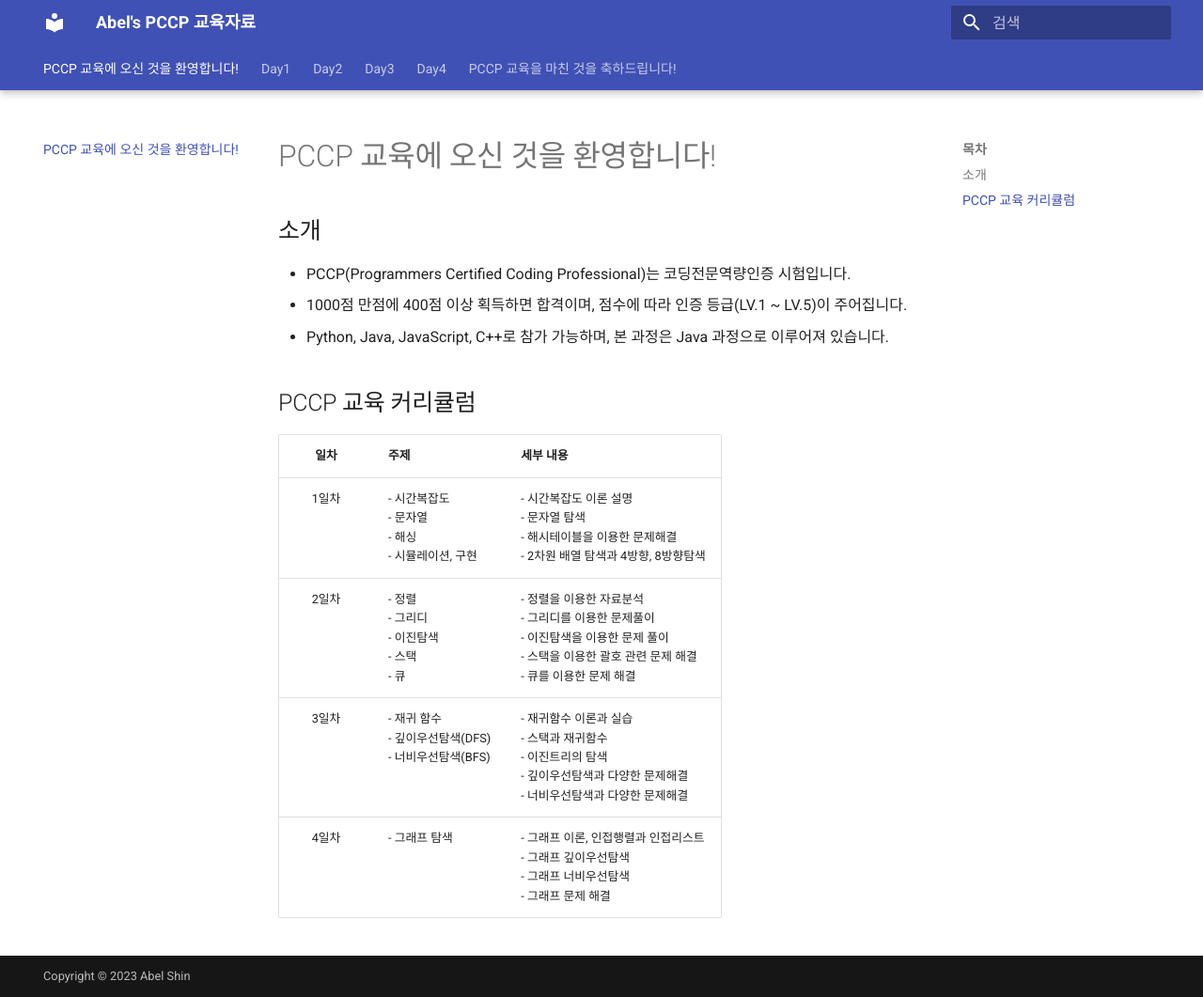
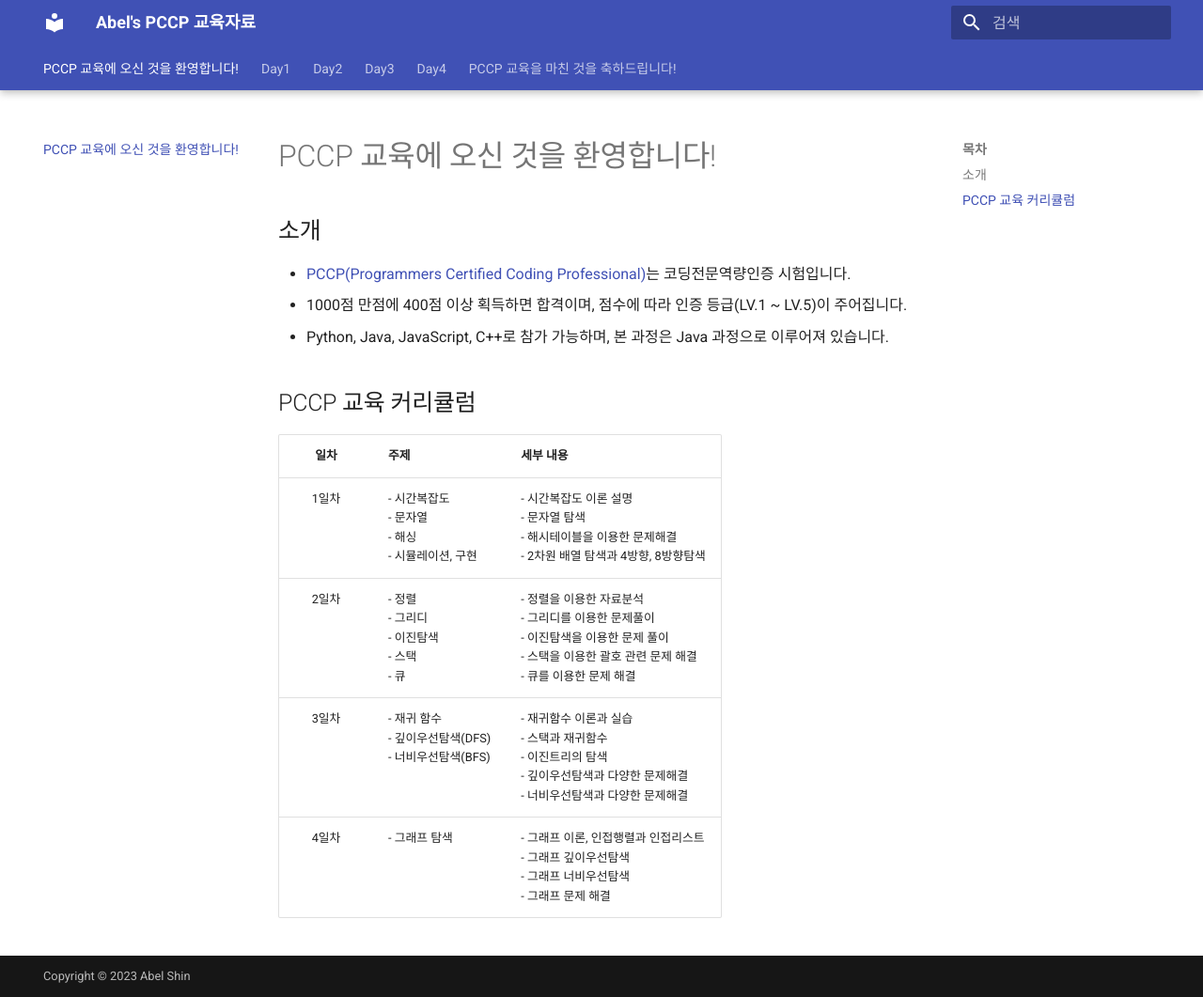
Before and after one commit to abel-shin/pccp-java, an MkDocs documentation site: the page built from docs/index.md, in a window 1280 px wide and 1061 px high. Shown: the whole window at 94% size. Built offline with MkDocs 1.6.1 and Material for MkDocs 9.7.7, drawn with Linux system fonts in a browser that asks for light colours; part of the change alters nothing that is shown.

```diff
--- a/docs/index.md
+++ b/docs/index.md
@@ -2,7 +2,7 @@
 
 ## 소개
 
-- PCCP(Programmers Certified Coding Professional)는 코딩전문역량인증 시험입니다.
+- [PCCP(Programmers Certified Coding Professional)](https://certi.programmers.co.kr/about/pccp)는 코딩전문역량인증 시험입니다.
 - 1000점 만점에 400점 이상 획득하면 합격이며, 점수에 따라 인증 등급(LV.1 ~ LV.5)이 주어집니다.
 - Python, Java, JavaScript, C++로 참가 가능하며, 본 과정은 Java 과정으로 이루어져 있습니다.
 
```
